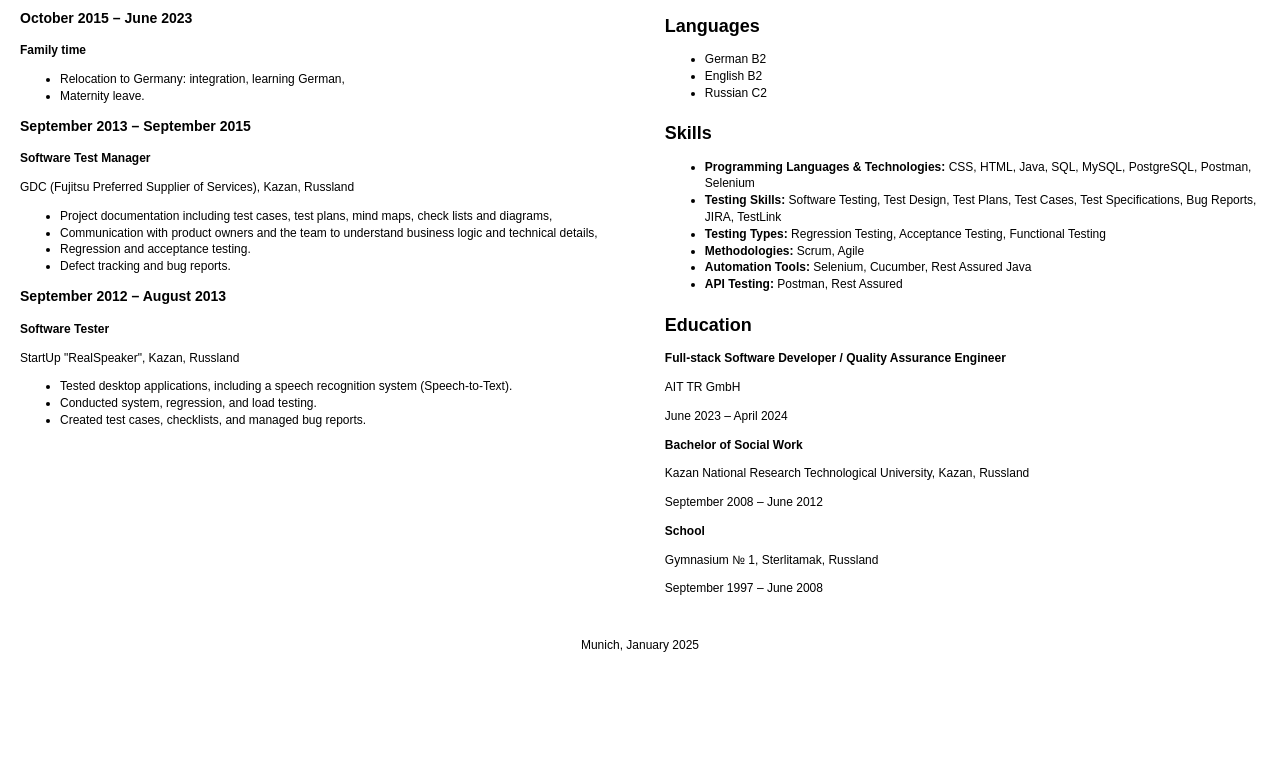
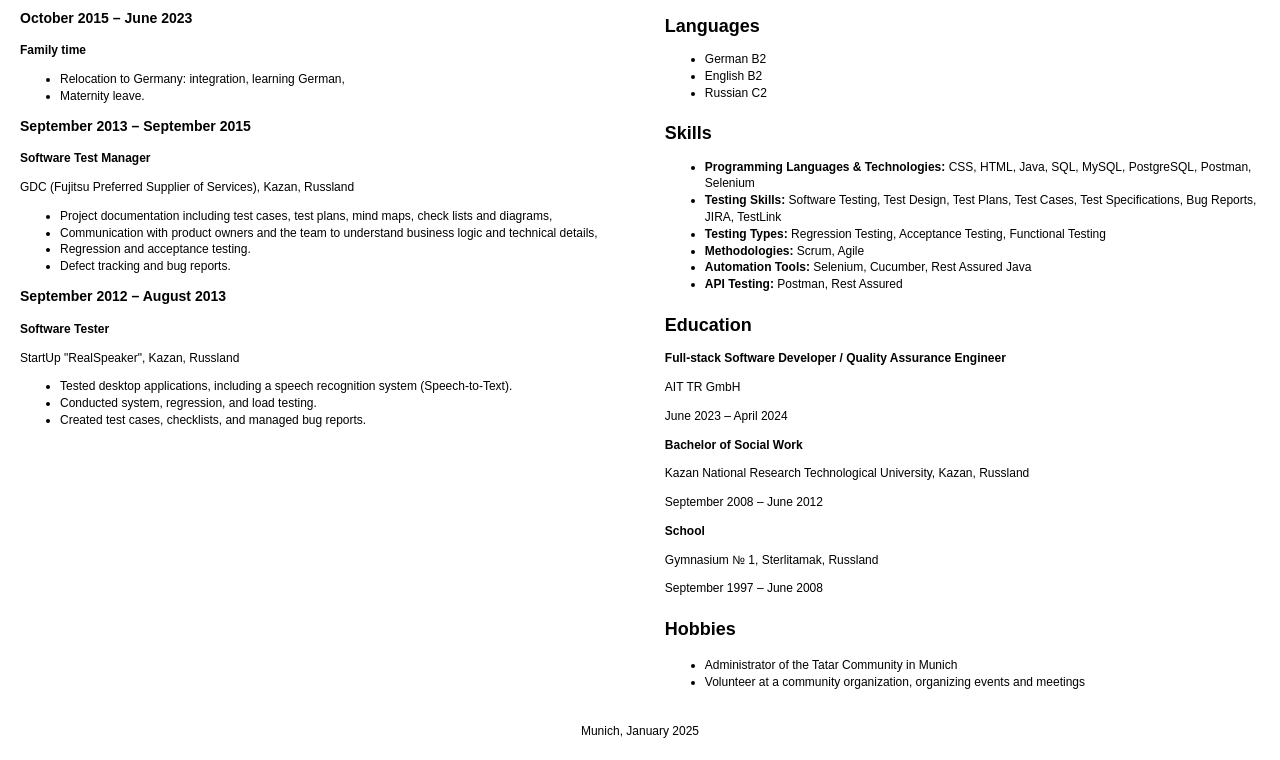
Before and after one commit to aliyasagut/cv, a plain HTML site: page index.html in a window 1280 px wide. Shown: the part 573-1333 px from the top of the page. Before the commit the page ends 1247 px from the top, so only its background shows below. Drawn offline with Linux system fonts and the light colour scheme.

Commit message:
Update index.html

```diff
--- a/index.html
+++ b/index.html
@@ -165,6 +165,14 @@
                 <p>Gymnasium № 1, Sterlitamak, Russland</p>
                 <p>September 1997 – June 2008</p>
             </div>
+
+            <div class="hobbies">
+                <h2>Hobbies</h2>
+                <ul>
+                    <li>Administrator of the Tatar Community in Munich</li>
+                    <li>Volunteer at a community organization, organizing events and meetings</li>
+                </ul>
+            </div>
         </div>
     </div>
 
```
